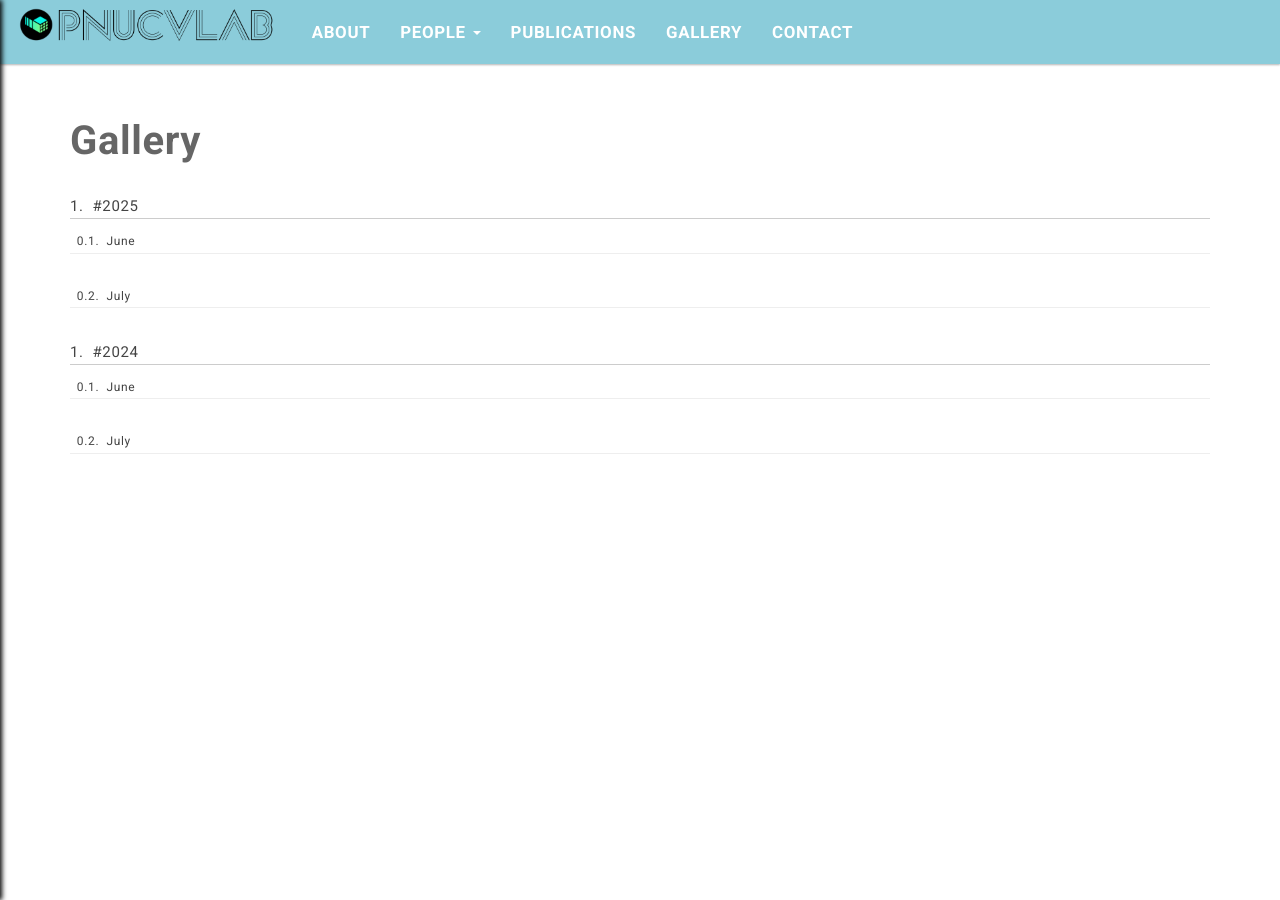
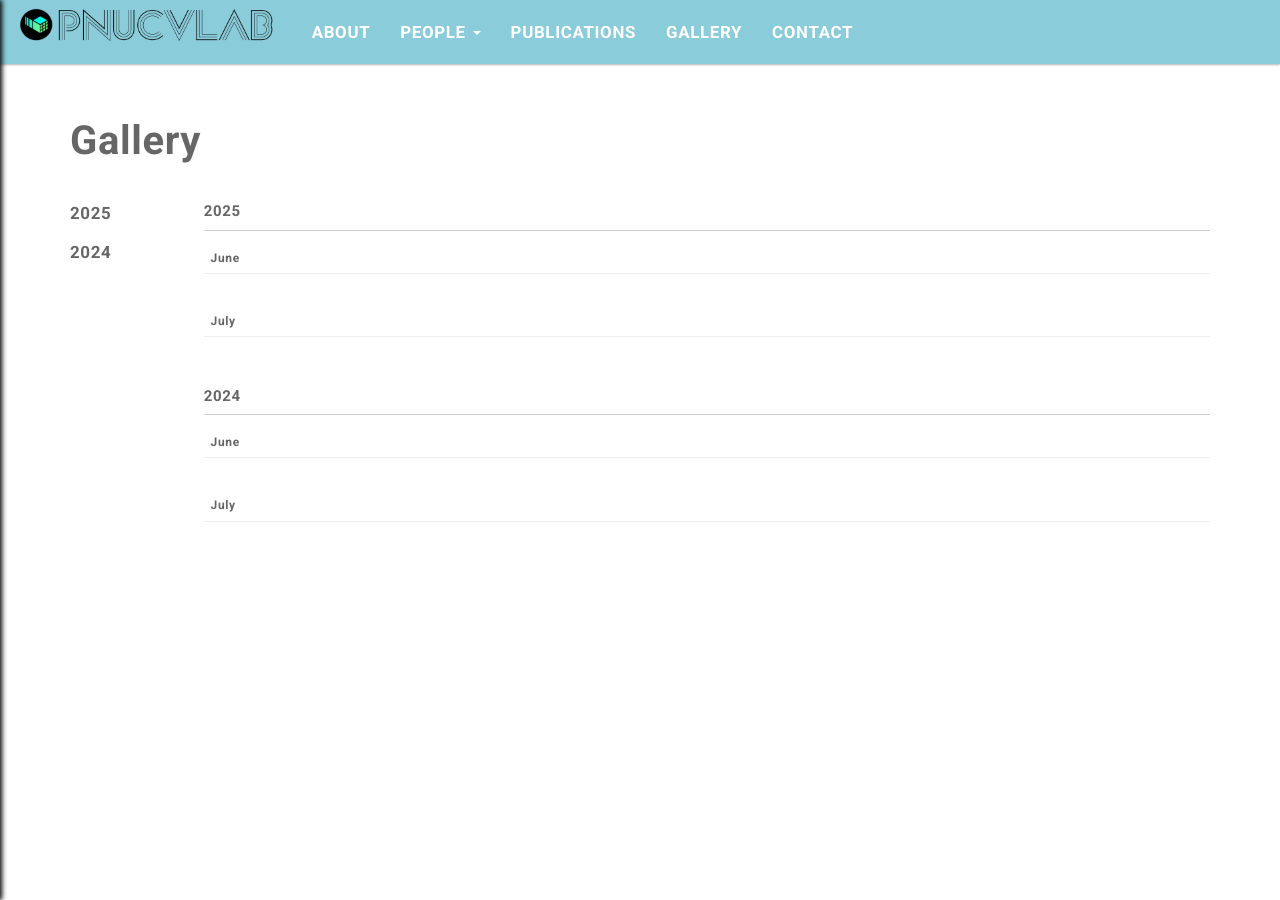
Before and after one commit to pnucvlab/pnucvlab.github.io, a Jekyll site: the page built from pages/gallery.html, in a window 1280 px wide. Built offline with Jekyll 4.4.1, drawn with Linux system fonts in a browser that asks for light colours.

Commit message:
add gallery init

```diff
--- a/pages/gallery.html
+++ b/pages/gallery.html
@@ -6,44 +6,51 @@ permalink: /gallery/
 
 <p style="font-size:40px; margin-bottom:20px;"><strong>Gallery</strong></p>
 
+<div class="gallery-container">
+  <aside class="year-nav">
+    <ul>
+      <li><a href="#year-2025">2025</a></li>
+      <li><a href="#year-2024">2024</a></li>
+    </ul>
+  </aside>
   <div class="gallery-content">
 
     <section id="year-2025" class="year-section">
-    <h2 class="year-title">#2025</h2>
-    <hr class="year-divider">
+      <p style="font-size:15px; margin:0;"><strong>2025</strong></p>
+      <hr style="border:none; border-top:1px solid #ccc; margin:4px 0 16px;">
 
       <div class="month-group">
-      <h3 class="month-title">June</h3>
-      <hr class="month-divider">
+        <p style="font-size:12px; margin:0 0 4px 1ch;"><strong>June</strong></p>
+        <hr style="border:none; border-top:1px solid #eee; margin:2px 0 12px;">
         <div class="gallery-grid">
           <!-- 2025 June items -->
         </div>
       </div>
 
       <div class="month-group">
-      <h3 class="month-title">July</h3>
-      <hr class="month-divider">
+        <p style="font-size:12px; margin:0 0 4px 1ch;"><strong>July</strong></p>
+        <hr style="border:none; border-top:1px solid #eee; margin:2px 0 12px;">
         <div class="gallery-grid">
           <!-- 2025 July items -->
         </div>
       </div>
     </section>
 
-  <section id="year-2024" class="year-section">
-    <h2 class="year-title">#2024</h2>
-    <hr class="year-divider">
+    <section id="year-2024" class="year-section" style="margin-top:2em;">
+      <p style="font-size:15px; margin:0;"><strong>2024</strong></p>
+      <hr style="border:none; border-top:1px solid #ccc; margin:4px 0 16px;">
 
       <div class="month-group">
-      <h3 class="month-title">June</h3>
-      <hr class="month-divider">
+        <p style="font-size:12px; margin:0 0 4px 1ch;"><strong>June</strong></p>
+        <hr style="border:none; border-top:1px solid #eee; margin:2px 0 12px;">
         <div class="gallery-grid">
           <!-- 2024 June items -->
         </div>
       </div>
 
       <div class="month-group">
-      <h3 class="month-title">July</h3>
-      <hr class="month-divider">
+        <p style="font-size:12px; margin:0 0 4px 1ch;"><strong>July</strong></p>
+        <hr style="border:none; border-top:1px solid #eee; margin:2px 0 12px;">
         <div class="gallery-grid">
           <!-- 2024 July items -->
         </div>
@@ -51,3 +58,4 @@ permalink: /gallery/
     </section>
 
   </div>
+</div>
--- a/pages/people/members.html
+++ b/pages/people/members.html
@@ -85,12 +85,12 @@ permalink: /people/members/
   </div>
 </div>
 
-<p style="font-size:30px; margin:20px 0 10px;"><strong>Interns/Undergraduate Students</strong></p>
+<p style="font-size:30px; margin:20px 0 10px;"><strong>Undergraduate Students/Interns</strong></p>
 <ul class="undergraduate-list">
   <li style="font-size:1.4em; margin-bottom:0.5em;">
     <strong>Seongmin Kim</strong>
-    <div style="margin-left:1.2em; font-size:0.8em; text-decoration: underline;">
-      dan1626@naver.com
+    <div style="margin-left:1em; font-size:0.8em;">
+      e-mail: dan1626@naver.com
     </div>
   </li>
 </ul>
```
Lines whose indentation alone changed are shown as unchanged.
